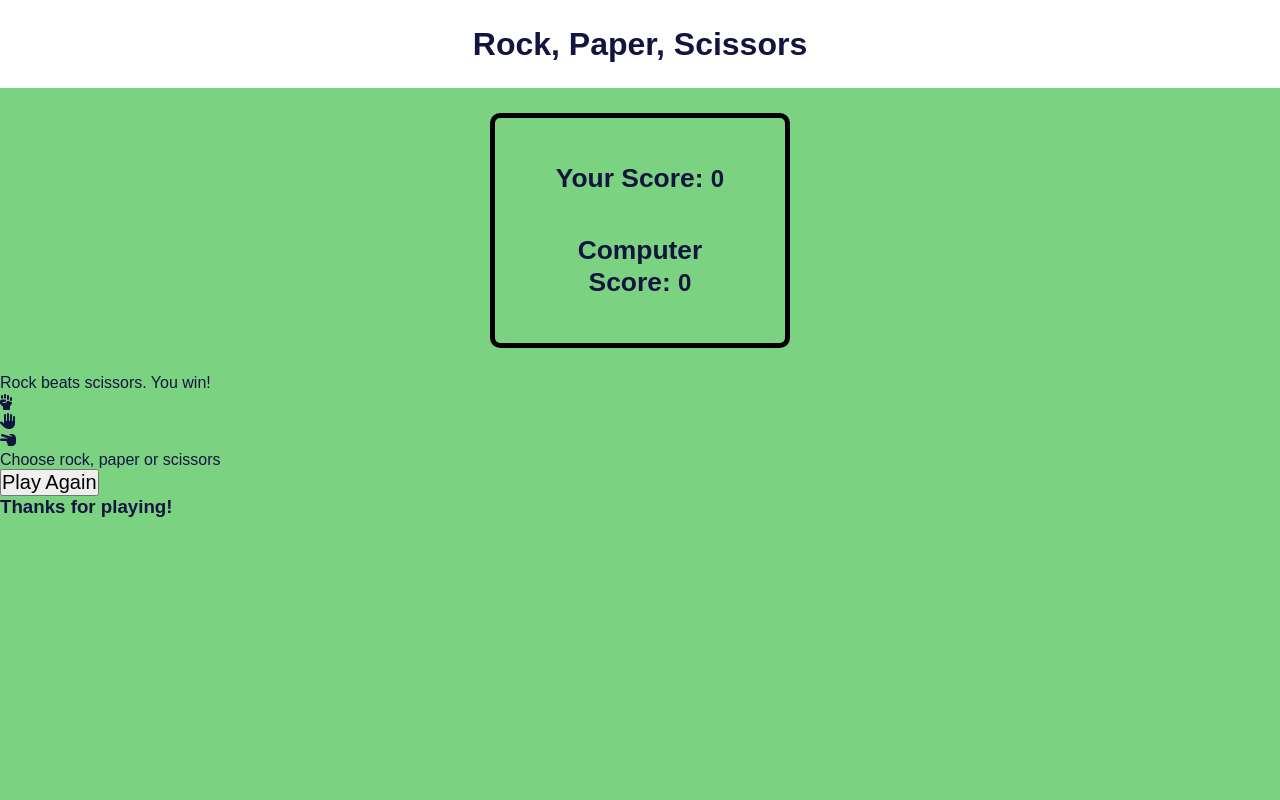
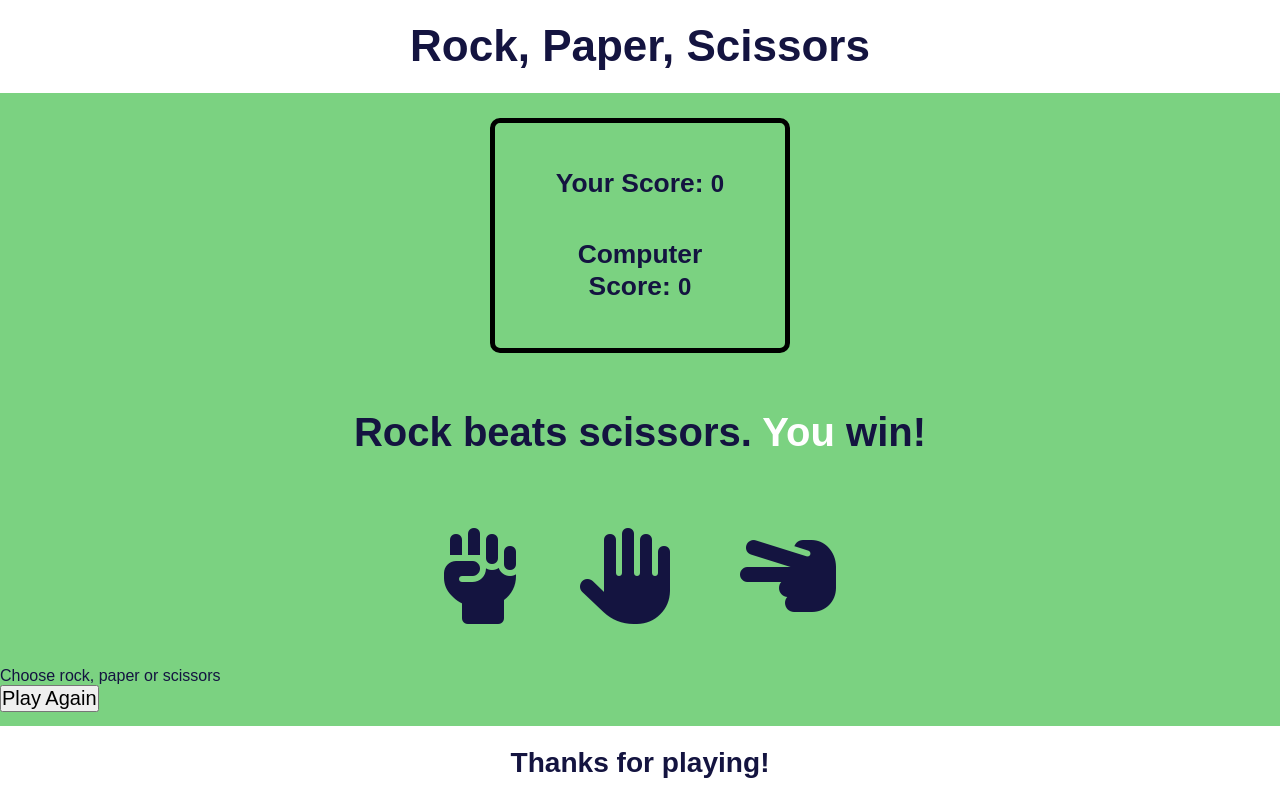
Before and after one commit to samocain93/rock-paper-scissors, a plain HTML site: page index.html in a window 1280 px wide. Drawn offline with Linux system fonts and the light colour scheme; a web font is replaced by a local one.

Commit message:
choices styling

```diff
--- a/assets/styles/style.css
+++ b/assets/styles/style.css
@@ -6,21 +6,27 @@
     margin: 0;
 }
 
+:root {
+    --main-dark: rgb(20, 20, 64);
+}
+
 body {
     font-family: 'Blinker', sans-serif;
     background-color:#7bd281;
     line-height: 1.2;
-    color: rgb(20, 20, 64)
+    color: rgb(20, 20, 64);
+    height: 100vh;
 }
 
 header {
     background-color: white;
-    padding: 25px;
+    padding: 20px;
     text-align: center;
 }
 
 h1 {
-    color: rgb(20, 20, 64)
+    color: rgb(20, 20, 64);
+    font-size: 2.75rem;
 }
 
 .score-box {
@@ -37,8 +43,6 @@ h1 {
     border: solid 5px white;
 }
 
-
-
 .score {
     font-size: 1.65rem;
     padding: 20px;
@@ -51,7 +55,52 @@ h1 {
     font-size: 1.5rem;
 }
 
+.result {
+    padding: 30px;
+    font-size: 2.5rem;
+    text-align: center;
+    font-weight: bold;
+    color: var(--main-dark)
+}
+
+#winner {
+    color: white;
+}
+
+.choices {
+    padding: 10px;
+    text-align: center;
+    display: flex;
+    align-items: center;
+    justify-content: center;
+}
+
+.choice {
+    display: flex;
+    font-size: 6rem;
+    padding: 2rem;
+}
+
+
+
+
+
+
 button {
     font-family: 'Blinker', sans-serif;
     font-size: 1.25rem;
 }
+
+
+
+
+
+footer {
+    background-color: white;
+    position: fixed;
+    bottom: 0;
+    width: 100%;
+    text-align: center;
+    padding: 20px;
+    font-size: 1.5rem;
+}
--- a/index.html
+++ b/index.html
@@ -22,7 +22,7 @@
     </div>
 
     <div class="result" id="game-result">
-        <p>Rock beats scissors. You win!</p>
+        <p>Rock beats scissors. <span class="winner-message" id="winner">You</span> win!</p>
     </div>
 
     <div class="choices">
```
